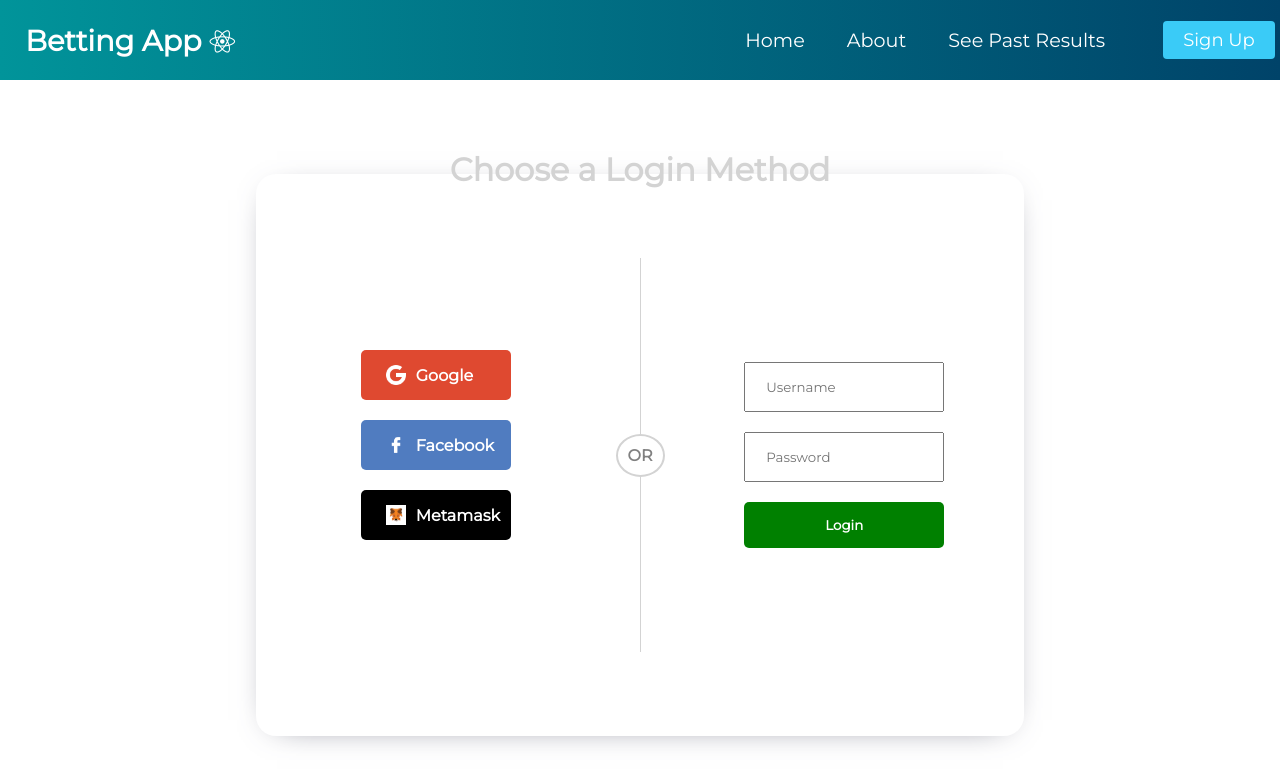
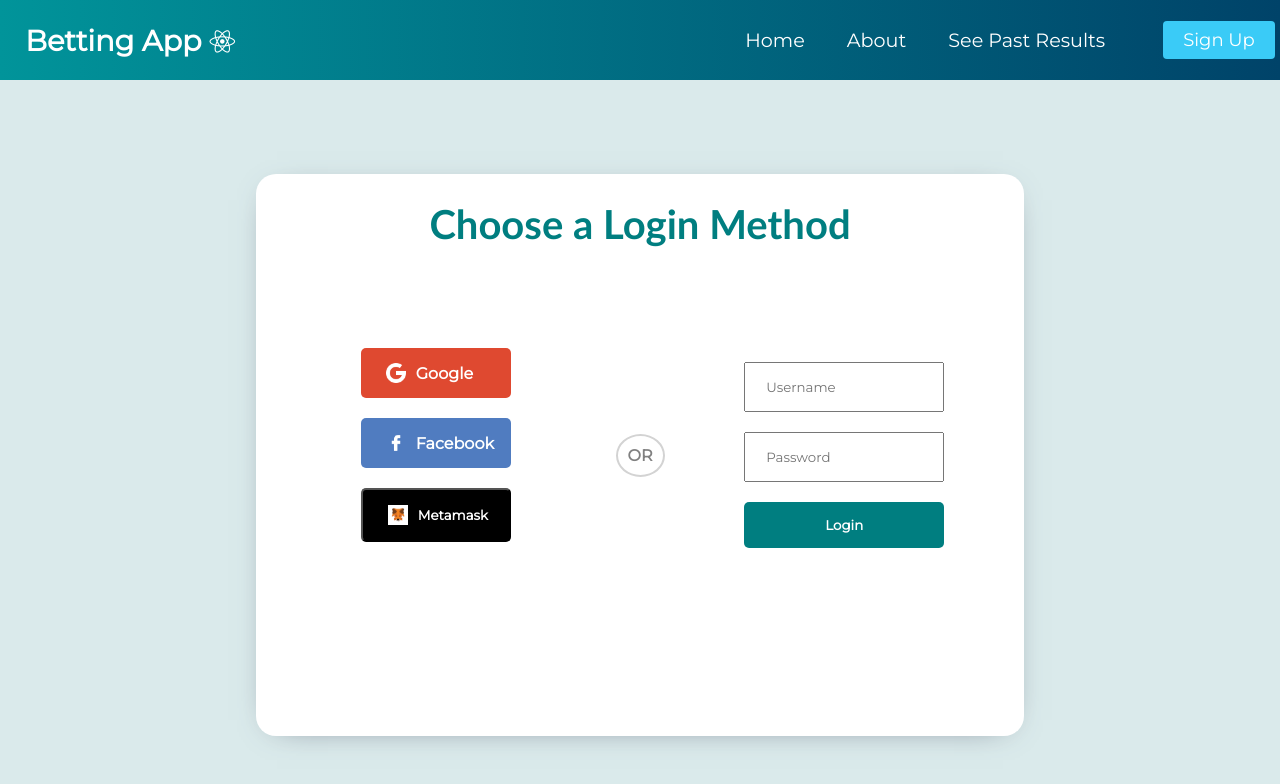
Before and after one commit to maya-maye/blockchain-project-sc, a React (Create React App) app: page /login in a window 1280 px wide. Shown: the top 784 px of the page. Built offline with nearby package versions, Linux system fonts and the light colour scheme.

Commit message:
Connected to MetaMask for login

```diff
--- a/src/App.css
+++ b/src/App.css
@@ -10,11 +10,11 @@
   padding: 50px 100px;
   justify-content: space-between;
   flex-wrap: wrap;
-  height: 400px;
-  width: 550px;
-  background: #eeda98;
-  border-radius: 30px;
-  /* align-items: center; */
+  height: 500px;
+  width: 800px;
+  background: hsl(188, 42%, 54%);
+  border-radius: 15px;
+  align-items: center;
   margin-right: 500px;
   margin-left: 500px;
   margin-top: 50px;
@@ -83,6 +83,7 @@
 .login {
   height: calc(100vh - 50px);
   display: flex;
+  background-color: #daeaeb;
   align-items: center;
   justify-content: center;
 }
@@ -93,6 +94,7 @@
   -webkit-box-shadow: 0px 5px 33px -21px rgba(66, 68, 90, 1);
   -moz-box-shadow: 0px 5px 33px -21px rgba(66, 68, 90, 1);
   box-shadow: 0px 5px 33px -21px rgba(66, 68, 90, 1);
+  background-color: white;
   display: flex;
   align-items: center;
   border-radius: 20px;
@@ -174,7 +176,7 @@ input{
 
 .submit{
   width: 200px;
-  background-color: green;
+  background-color: rgb(0, 126, 128);
   color: white;
   font-weight: bold;
   border: none;
@@ -184,8 +186,20 @@ input{
 
 .loginTitle{
   position: absolute;
-  top: 150px;
-  color:lightgray
+  top: 200px;
+  color:rgb(0, 126, 128);
+  font-family: "Gill Sans", sans-serif;
+  font-size: 40px;
+}
+
+.loginSuceessful{
+    color: rgb(0, 126, 128);
+    padding: 150px 500px;
+    width: 800px;
+    border-radius: 20px;
+    border: none;
+    font-family: "Gill Sans", sans-serif;
+    font-size: 30px;
 }
 
 .link{
@@ -202,18 +216,19 @@ input{
 */
 
 .question{
-  height: 300px;
-  width: 500px;
-  background: #eee2be;
-  border-radius: 30px;
+  height: 400px;
+  width: 800px;
+  background: #5c92b9;
+  border-radius: 10px;
   display: flex;
   flex-direction: column;
   justify-content:space-around;
+  margin-left: 100px;
   align-items: center;
 }
 
 .questionheader {
-  color: rgb(11, 2, 2);
+  color: rgb(45, 8, 8);
   align-items: center;
   height: 35px;
   width: 450px;
@@ -223,12 +238,12 @@ input{
 }
 
 .questionitself {
-  align-items: center;
   background: white;
-  height: 30px;
+  height: 50px;
   width: 450px;
   display: flex;
   justify-content: space-around;
+  align-items: center;
   border-radius: 30px;
 
 }
--- a/src/App.js
+++ b/src/App.js
@@ -8,6 +8,8 @@ import Create from "./Pages/Create/Create";
 import About from "./Pages/About"
 import {BrowserRouter, Routes, Route, Navigate, Link} from "react-router-dom"
 import Question from "./Question"
+//import {Route, Router, BroserRouter} from "react-router-dom";
+//import Minter from "./component/minter"
 
 function App() {
   const user = true
@@ -23,7 +25,6 @@ function App() {
         <Route path="/post/:id" element={<Navigate to="/login" />} />
         <Route path="/create" element={<Create />} />
         <Route path="/about" element={<About />} />
-
       </Routes>
       {/* <Question q = "Is a hotdog a sandwich?"/> */}
     </div>
--- a/src/Pages/Home.jsx
+++ b/src/Pages/Home.jsx
@@ -1,6 +1,7 @@
 import {posts} from "../data"
 import Card from "../components/Card"
 import Question from "../Question.js"
+import "../App.css"
 
 const Home = () => {
     return (
--- /dev/null
+++ b/src/Pages/Login/Login.js
@@ -0,0 +1,111 @@
+
+
+// import { useState } from 'react';
+import Google from "../Login/img/google.png"
+import Facebook from "../Login/img/facebook.png"
+// import Github from "../Login/img/github.png"
+import Metamask from "../Login/img/metamask.png"
+import React, { useEffect, useState } from "react";
+
+
+async function checkIfWalletIsConnected(onConnected) {
+  if (window.ethereum) {
+    const accounts = await window.ethereum.request({
+      method: "eth_accounts",
+    });
+
+    if (accounts.length > 0) {
+      const account = accounts[0];
+      onConnected(account);
+      return;
+    }
+  }
+}
+
+async function connect(onConnected) {
+  if (!window.ethereum) {
+    alert("Get MetaMask!");
+    return;
+  }
+
+  const accounts = await window.ethereum.request({
+    method: "eth_requestAccounts",
+  });
+
+  onConnected(accounts[0]);
+}
+
+
+
+function Connect({ setUserAddress }) {
+  return (
+    <div className="login">
+    <h1 className="loginTitle">Choose a Login Method</h1>
+    <div className="wrapper">
+      <div className="left">
+        <div className="loginButton google">
+          <img src={Google} alt="" className="icon" />
+          Google
+        </div>
+        <div className="loginButton facebook">
+          <img src={Facebook} alt="" className="icon" />
+          Facebook
+        </div>
+        {/*<div className="loginButton github">
+          <img src={Metamask} alt="" className="icon" />
+          Metamask
+          <button className={styles.button} onClick={() => connect(setUserAddress)}>
+            Connect to MetaMask
+         </button>
+
+        </div>
+  */}
+        <button className= "loginButton github" onClick={() => connect(setUserAddress)}>
+          <img src={Metamask} alt="" className="icon" />
+          Metamask
+
+        </button>
+      </div>
+      <div className="center">
+        <div className="line" />
+        <div className="or">OR</div>
+      </div>
+      <div className="right">
+        <input type="text" placeholder="Username" />
+        <input type="text" placeholder="Password" />
+        <button className="submit">Login</button>
+      </div>
+    </div>
+  </div>
+  );
+}
+
+
+function Address({ userAddress }) {
+  return (
+    <span className="address">{userAddress.substring(0, 5)}…{userAddress.substring(userAddress.length - 4)}</span>
+  );
+}
+
+
+export default function Login() {
+  const [userAddress, setUserAddress] = useState("");
+
+  useEffect(() => {
+    checkIfWalletIsConnected(setUserAddress);
+  }, []);
+
+  /*useEffect(() => {
+    onAddressChanged(userAddress);
+  }, [userAddress]);
+  */
+
+  return userAddress ? (
+    <div className="loginSuceessful">
+    Successfully connected with <Address userAddress={userAddress} />
+  </div>
+
+  ) : (
+     <Connect setUserAddress={setUserAddress}/>
+  );
+}
--- a/src/Pages/Login/Login.jsx
+++ /dev/null
@@ -1,42 +0,0 @@
-// import { useState } from 'react';
-import Google from "../Login/img/google.png"
-import Facebook from "../Login/img/facebook.png"
-// import Github from "../Login/img/github.png"
-import Metamask from "../Login/img/metamask.png"
-import "./login.css"
-
-const Login = () => {
-
-  return (
-    <div className="login">
-      <h1 className="loginTitle">Choose a Login Method</h1>
-      <div className="wrapper">
-        <div className="left">
-          <div className="loginButton google">
-            <img src={Google} alt="" className="icon" />
-            Google
-          </div>
-          <div className="loginButton facebook">
-            <img src={Facebook} alt="" className="icon" />
-            Facebook
-          </div>
-          <div className="loginButton github">
-            <img src={Metamask} alt="" className="icon" />
-            Metamask
-          </div>
-        </div>
-        <div className="center">
-          <div className="line" />
-          <div className="or">OR</div>
-        </div>
-        <div className="right">
-          <input type="text" placeholder="Username" />
-          <input type="text" placeholder="Password" />
-          <button className="submit">Login</button>
-        </div>
-      </div>
-    </div>
-  )
-}
-
-export default Login
```
Also changed, not shown: src/Pages/Login/login.css (deleted, +0 -100 lines), src/minter.js (added, +27 -0 lines).
